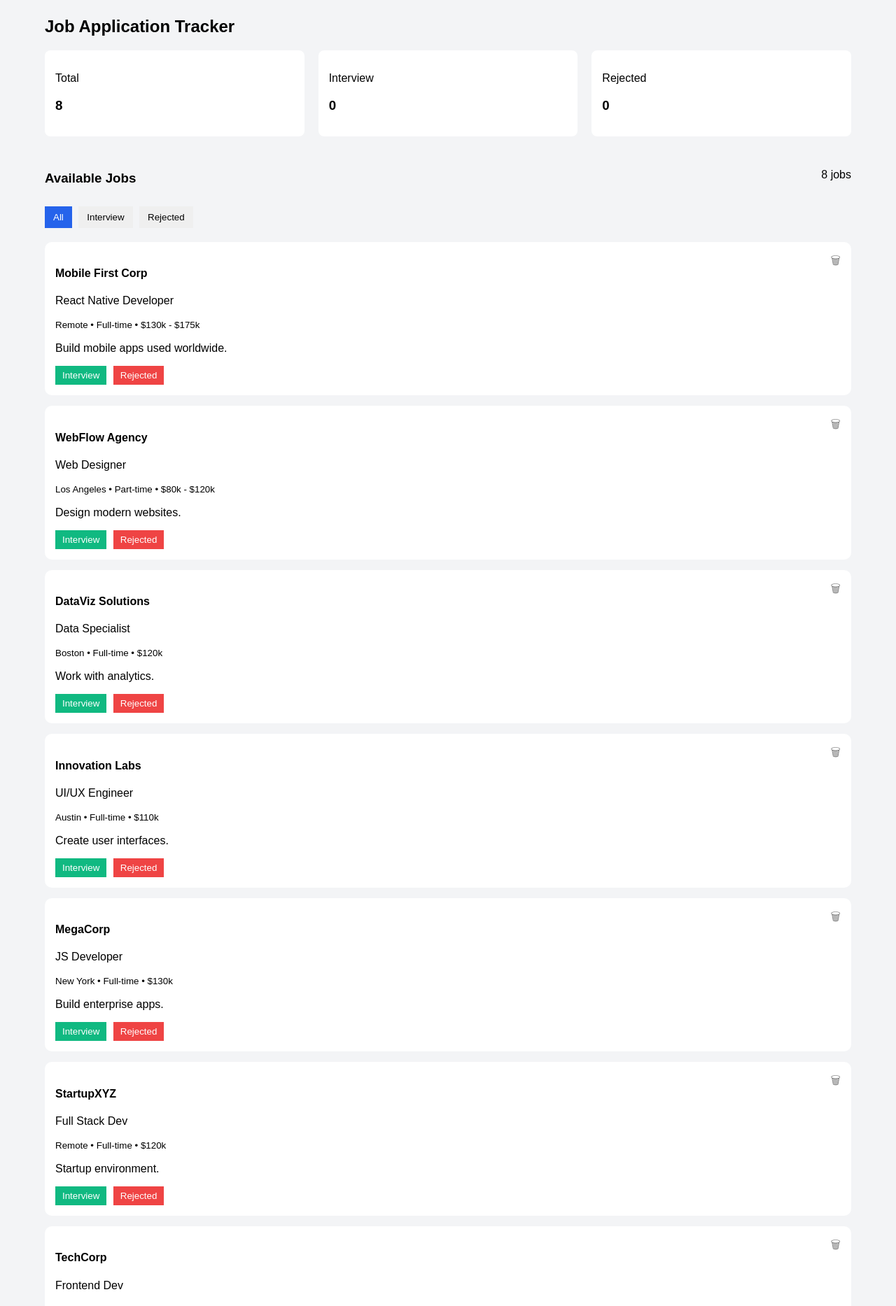
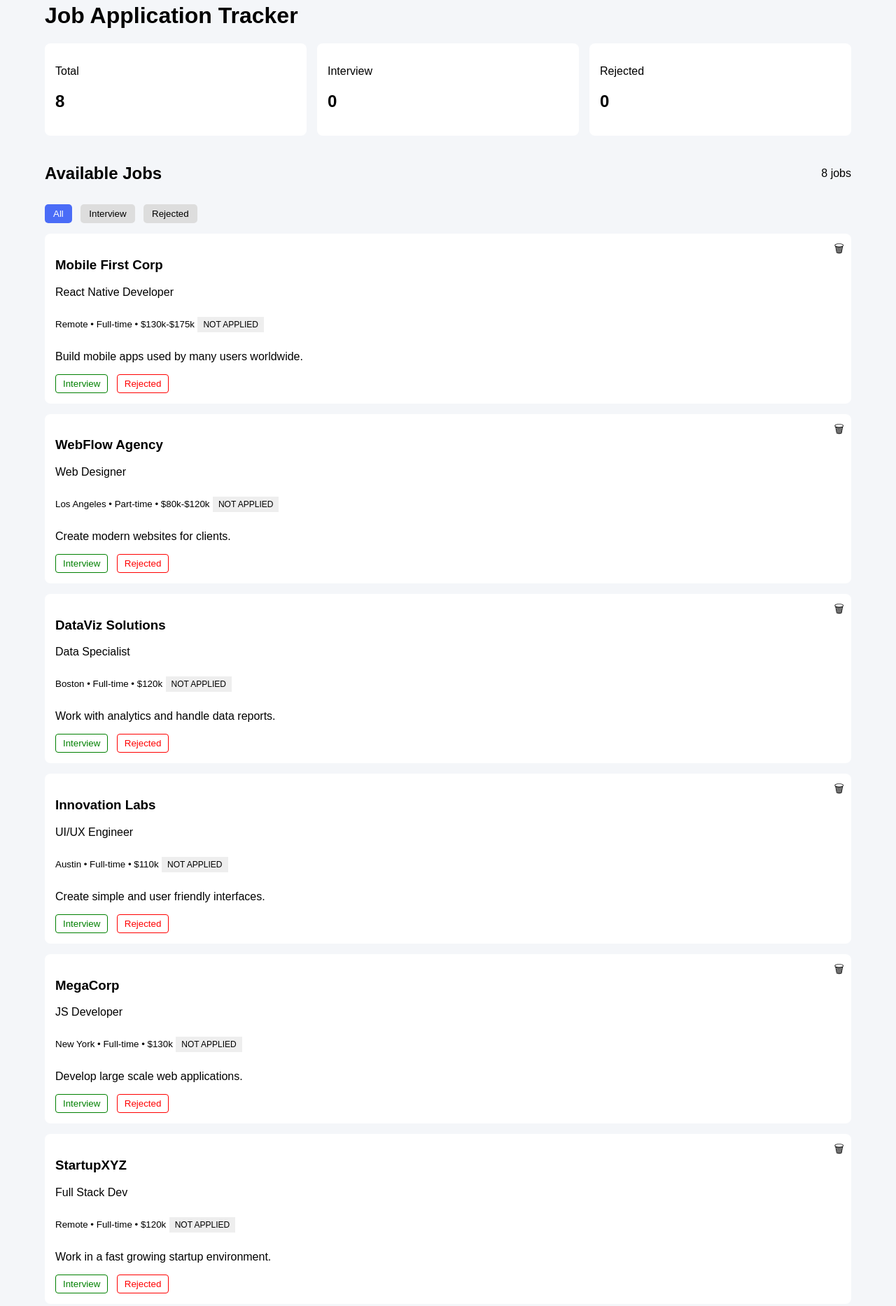
Before and after one commit to sumaiyamustaryesha/Job_Tracker_, a plain HTML site: page index.html in a window 1280 px wide. Shown: the part 16-1883 px from the top of the page at 70% size. Drawn offline with Linux system fonts and the light colour scheme.

Commit message:
commented for better read

```diff
--- a/index.html
+++ b/index.html
@@ -3,46 +3,176 @@
 <head>
     <meta charset="UTF-8">
     <meta name="viewport" content="width=device-width, initial-scale=1.0">
-    <title>Job Tracker</title>
+    <title>Job Application Tracker</title>
     <link rel="stylesheet" href="style.css">
 </head>
 <body>
 
     <div class="container">
-<!--test-->
-    <!-- Dashboard -->
-    <h2>Job Application Tracker</h2>
 
+        <h1>Job Application Tracker</h1>
+
+        <!-- dashboard -->
         <div class="dashboard">
             <div class="box">
                 <p>Total</p>
-            <h3 id="total">8</h3>
+                <h2 id="totalCount">8</h2>
             </div>
             <div class="box">
                 <p>Interview</p>
-            <h3 id="interview">0</h3>
+                <h2 id="interviewCount">0</h2>
             </div>
             <div class="box">
                 <p>Rejected</p>
-            <h3 id="rejected">0</h3>
+                <h2 id="rejectedCount">0</h2>
             </div>
         </div>
 
-    <!-- Jobs Section -->
-    <div class="job-header">
-        <h3>Available Jobs</h3>
-        <p id="jobCount">8 jobs</p>
+        <!-- jobs header -->
+        <div class="jobs-header">
+            <h2>Available Jobs</h2>
+            <p id="jobNumber">8 jobs</p>
         </div>
 
-    <!-- Tabs -->
+        <!-- tabs -->
         <div class="tabs">
-        <button class="tab active" onclick="showTab('all')">All</button>
-        <button class="tab" onclick="showTab('interviewTab')">Interview</button>
-        <button class="tab" onclick="showTab('rejectedTab')">Rejected</button>
+            <button class="tab active" data-tab="all">All</button>
+            <button class="tab" data-tab="interview">Interview</button>
+            <button class="tab" data-tab="rejected">Rejected</button>
         </div>
 
-    <!-- Cards -->
-    <div id="jobContainer"></div>
+        <!-- job cards -->
+        <div id="jobContainer" class="jobs">
+
+    <!-- Job 1 -->
+    <div class="card" data-status="none">
+        <span class="delete">🗑</span>
+        <h3>Mobile First Corp</h3>
+        <p>React Native Developer</p>
+        <small>Remote • Full-time • $130k-$175k</small>
+
+        <div class="status">NOT APPLIED</div>
+        <p>Build mobile apps used by many users worldwide.</p>
+
+        <div class="btns">
+            <button class="interview">Interview</button>
+            <button class="rejected">Rejected</button>
+        </div>
+    </div>
+
+    <!-- Job 2 -->
+    <div class="card" data-status="none">
+        <span class="delete">🗑</span>
+        <h3>WebFlow Agency</h3>
+        <p>Web Designer</p>
+        <small>Los Angeles • Part-time • $80k-$120k</small>
+
+        <div class="status">NOT APPLIED</div>
+        <p>Create modern websites for clients.</p>
+
+        <div class="btns">
+            <button class="interview">Interview</button>
+            <button class="rejected">Rejected</button>
+        </div>
+    </div>
+
+     <!-- Job 3 -->
+<div class="card" data-status="none">
+    <span class="delete">🗑</span>
+    <h3>DataViz Solutions</h3>
+    <p>Data Specialist</p>
+    <small>Boston • Full-time • $120k</small>
+
+    <div class="status">NOT APPLIED</div>
+    <p>Work with analytics and handle data reports.</p>
+
+    <div class="btns">
+        <button class="interview">Interview</button>
+        <button class="rejected">Rejected</button>
+    </div>
+</div>
+
+<!-- Job 4 -->
+<div class="card" data-status="none">
+    <span class="delete">🗑</span>
+    <h3>Innovation Labs</h3>
+    <p>UI/UX Engineer</p>
+    <small>Austin • Full-time • $110k</small>
+
+    <div class="status">NOT APPLIED</div>
+    <p>Create simple and user friendly interfaces.</p>
+
+    <div class="btns">
+        <button class="interview">Interview</button>
+        <button class="rejected">Rejected</button>
+    </div>
+</div>
+
+<!-- Job 5 -->
+<div class="card" data-status="none">
+    <span class="delete">🗑</span>
+    <h3>MegaCorp</h3>
+    <p>JS Developer</p>
+    <small>New York • Full-time • $130k</small>
+
+    <div class="status">NOT APPLIED</div>
+    <p>Develop large scale web applications.</p>
+
+    <div class="btns">
+        <button class="interview">Interview</button>
+        <button class="rejected">Rejected</button>
+    </div>
+</div>
+
+<!-- Job 6 -->
+<div class="card" data-status="none">
+    <span class="delete">🗑</span>
+    <h3>StartupXYZ</h3>
+    <p>Full Stack Dev</p>
+    <small>Remote • Full-time • $120k</small>
+
+    <div class="status">NOT APPLIED</div>
+    <p>Work in a fast growing startup environment.</p>
+
+    <div class="btns">
+        <button class="interview">Interview</button>
+        <button class="rejected">Rejected</button>
+    </div>
+</div>
+
+<!-- Job 7 -->
+<div class="card" data-status="none">
+    <span class="delete">🗑</span>
+    <h3>TechCorp</h3>
+    <p>Frontend Dev</p>
+    <small>San Francisco • Full-time • $140k</small>
+
+    <div class="status">NOT APPLIED</div>
+    <p>Build modern UI using React and tools.</p>
+
+    <div class="btns">
+        <button class="interview">Interview</button>
+        <button class="rejected">Rejected</button>
+    </div>
+</div>
+
+<!-- Job 8 -->
+<div class="card" data-status="none">
+    <span class="delete">🗑</span>
+    <h3>CloudNet</h3>
+    <p>Backend Dev</p>
+    <small>Seattle • Full-time • $135k</small>
+
+    <div class="status">NOT APPLIED</div>
+    <p>Manage server side logic and APIs.</p>
+
+    <div class="btns">
+        <button class="interview">Interview</button>
+        <button class="rejected">Rejected</button>
+    </div>
+</div>
+
+</div>
 
     </div>
 
--- a/script1.js
+++ b/script1.js
@@ -1,164 +1,109 @@
-let jobs = [
-    {
-        id: 1,
-        company: "Mobile First Corp",
-        role: "React Native Developer",
-        location: "Remote",
-        type: "Full-time",
-        salary: "$130k - $175k",
-        desc: "Build mobile apps used worldwide.",
-        status: "none"
-    },
-    {
-        id: 2,
-        company: "WebFlow Agency",
-        role: "Web Designer",
-        location: "Los Angeles",
-        type: "Part-time",
-        salary: "$80k - $120k",
-        desc: "Design modern websites.",
-        status: "none"
-    },
-    {
-        id: 3,
-        company: "DataViz Solutions",
-        role: "Data Specialist",
-        location: "Boston",
-        type: "Full-time",
-        salary: "$120k",
-        desc: "Work with analytics.",
-        status: "none"
-    },
-    {
-        id: 4,
-        company: "Innovation Labs",
-        role: "UI/UX Engineer",
-        location: "Austin",
-        type: "Full-time",
-        salary: "$110k",
-        desc: "Create user interfaces.",
-        status: "none"
-    },
-    {
-        id: 5,
-        company: "MegaCorp",
-        role: "JS Developer",
-        location: "New York",
-        type: "Full-time",
-        salary: "$130k",
-        desc: "Build enterprise apps.",
-        status: "none"
-    },
-    {
-        id: 6,
-        company: "StartupXYZ",
-        role: "Full Stack Dev",
-        location: "Remote",
-        type: "Full-time",
-        salary: "$120k",
-        desc: "Startup environment.",
-        status: "none"
-    },
-    {
-        id: 7,
-        company: "TechCorp",
-        role: "Frontend Dev",
-        location: "San Francisco",
-        type: "Full-time",
-        salary: "$140k",
-        desc: "React apps.",
-        status: "none"
-    },
-    {
-        id: 8,
-        company: "CloudNet",
-        role: "Backend Dev",
-        location: "Seattle",
-        type: "Full-time",
-        salary: "$135k",
-        desc: "Server systems.",
-        status: "none"
+let cards = document.querySelectorAll(".card");
+let tabs = document.querySelectorAll(".tab");
+
+let interviewCount = 0;
+let rejectedCount = 0;
+
+function updateDashboard() {
+    document.getElementById("interviewCount").innerText = interviewCount;
+    document.getElementById("rejectedCount").innerText = rejectedCount;
+    document.getElementById("totalCount").innerText = document.querySelectorAll(".card").length;
 }
-];
 
-let currentTab = "all";
+cards.forEach(card => {
 
-function renderJobs() {
-    let container = document.getElementById("jobContainer");
-    container.innerHTML = "";
+    let interviewBtn = card.querySelector(".interview");
+    let rejectedBtn = card.querySelector(".rejected");
+    let statusText = card.querySelector(".status");
+    let deleteBtn = card.querySelector(".delete");
 
-    let filtered = jobs.filter(j => {
-        if (currentTab === "all") return true;
-        return j.status === currentTab;
+    interviewBtn.addEventListener("click", function () {
+
+        if (card.dataset.status === "interview") {
+            card.dataset.status = "none";
+            statusText.innerText = "NOT APPLIED";
+            interviewCount--;
+        } else {
+            if (card.dataset.status === "rejected") rejectedCount--;
+            card.dataset.status = "interview";
+            statusText.innerText = "INTERVIEW";
+            interviewCount++;
+        }
+
+        updateDashboard();
     });
 
-    document.getElementById("jobCount").innerText = filtered.length + " jobs";
+    rejectedBtn.addEventListener("click", function () {
 
-    if (filtered.length === 0) {
-        container.innerHTML = `
-            <div class="empty">
-                <h3>No jobs available</h3>
-                <p>Check back later</p>
-            </div>
-        `;
-        return;
+        if (card.dataset.status === "rejected") {
+            card.dataset.status = "none";
+            statusText.innerText = "NOT APPLIED";
+            rejectedCount--;
+        } else {
+            if (card.dataset.status === "interview") interviewCount--;
+            card.dataset.status = "rejected";
+            statusText.innerText = "REJECTED";
+            rejectedCount++;
         }
 
-    filtered.forEach(job => {
-        let div = document.createElement("div");
-        div.className = "card";
-
-        div.innerHTML = `
-            <span class="delete" onclick="deleteJob(${job.id})">🗑</span>
-            <h4>${job.company}</h4>
-            <p>${job.role}</p>
-            <small>${job.location} • ${job.type} • ${job.salary}</small>
-            <p>${job.desc}</p>
-
-            <button class="btn interview" onclick="setStatus(${job.id}, 'interview')">Interview</button>
-            <button class="btn rejected" onclick="setStatus(${job.id}, 'rejected')">Rejected</button>
-        `;
-
-        container.appendChild(div);
+        updateDashboard();
     });
 
+    deleteBtn.addEventListener("click", function () {
+        if (card.dataset.status === "interview") interviewCount--;
+        if (card.dataset.status === "rejected") rejectedCount--;
+
+        card.remove();
         updateDashboard();
+    });
+});
+
+
+// TAB FILTER (very simple)
+tabs.forEach(tab => {
+    tab.addEventListener("click", function () {
+
+        document.querySelectorAll(".tab").forEach(t => t.classList.remove("active"));
+        this.classList.add("active");
+
+        let type = this.dataset.tab;
+
+        document.querySelectorAll(".card").forEach(card => {
+
+            if (type === "all") {
+                card.style.display = "block";
+            } else {
+                if (card.dataset.status === type) {
+                    card.style.display = "block";
+                } else {
+                    card.style.display = "none";
+                }
             }
 
-function setStatus(id, status) {
-    let job = jobs.find(j => j.id === id);
+        });
 
-    if (job.status === status) {
-        job.status = "none";
-    } else {
-        job.status = status;
+    });
+});
+
+let visibleCards = 0;
+
+document.querySelectorAll(".card").forEach(card => {
+    if (card.style.display !== "none") {
+        visibleCards++;
     }
+});
 
-    renderJobs();
+let container = document.getElementById("jobContainer");
+
+let oldMsg = document.querySelector(".empty");
+if (oldMsg) oldMsg.remove();
+
+if (visibleCards === 0) {
+    let msg = document.createElement("div");
+    msg.className = "empty";
+    msg.innerHTML = `
+        <h3>No jobs available</h3>
+        <p>Check again later</p>
+    `;
+    container.appendChild(msg);
 }
-
-function deleteJob(id) {
-    jobs = jobs.filter(j => j.id !== id);
-    renderJobs();
-}
-
-function updateDashboard() {
-    let interview = jobs.filter(j => j.status === "interview").length;
-    let rejected = jobs.filter(j => j.status === "rejected").length;
-
-    document.getElementById("interview").innerText = interview;
-    document.getElementById("rejected").innerText = rejected;
-    document.getElementById("total").innerText = jobs.length;
-}
-
-function showTab(tab) {
-    currentTab = tab === "all" ? "all" : tab.replace("Tab", "");
-
-    let tabs = document.querySelectorAll(".tab");
-    tabs.forEach(t => t.classList.remove("active"));
-    event.target.classList.add("active");
-
-    renderJobs();
-}
-
-renderJobs();
--- a/style.css
+++ b/style.css
@@ -1,96 +1,121 @@
+
 body {
+    margin: 0;
     font-family: Arial, sans-serif;
-    background: #f3f4f6;
-    margin: 0;
+    background: #f4f6f9;
 }
 
+/* container */
 .container {
     width: 90%;
     margin: auto;
-    padding: 20px;
 }
 
-h2 {
-    margin-bottom: 20px;
+/* title */
+h1 {
+    margin-top: 20px;
 }
 
-/* Dashboard */
+/* dashboard */
 .dashboard {
     display: flex;
-    gap: 20px;
-    margin-bottom: 30px;
+    gap: 15px;
+    margin: 20px 0;
 }
 
 .box {
-    flex: 1;
-    background: #fff;
+    background: white;
     padding: 15px;
     border-radius: 8px;
+    flex: 1;
 }
 
-/* Header */
-.job-header {
+/* jobs header */
+.jobs-header {
     display: flex;
     justify-content: space-between;
-    margin-bottom: 10px;
+    align-items: center;
 }
 
-/* Tabs */
+/* tabs */
 .tabs {
-    margin-bottom: 20px;
+    margin-top: 10px;
 }
 
 .tab {
-    padding: 8px 12px;
+    padding: 6px 12px;
     border: none;
-    margin-right: 5px;
+    background: #ddd;
+    margin-right: 8px;
+    cursor: pointer;
+    border-radius: 5px;
+}
+
+.tab.active {
+    background: #4a6cf7;
+    color: white;
+}
+
+/* job list */
+.jobs {
+    margin-top: 15px;
+}
+
+/* card */
+.card {
+    background: white;
+    padding: 15px;
+    border-radius: 8px;
+    margin-bottom: 15px;
+    position: relative;
+}
+
+/* delete icon */
+.delete {
+    position: absolute;
+    right: 10px;
+    top: 10px;
     cursor: pointer;
 }
 
-.active {
-    background: #2563eb;
-    color: white;
+/* status */
+.status {
+    margin: 10px 0;
+    padding: 4px 8px;
+    background: #eee;
+    display: inline-block;
+    font-size: 12px;
 }
 
-/* Card */
-.card {
-    background: white;
-    padding: 15px;
-    border-radius: 10px;
-    margin-bottom: 15px;
-}
-
-.btn {
-    padding: 6px 10px;
-    margin-right: 5px;
-    border: none;
+/* buttons */
+.btns button {
+    padding: 5px 10px;
+    margin-right: 8px;
     cursor: pointer;
+    border-radius: 4px;
 }
 
 .interview {
-    background: #10b981;
-    color: white;
+    border: 1px solid green;
+    color: green;
+    background: white;
 }
 
 .rejected {
-    background: #ef4444;
-    color: white;
+    border: 1px solid red;
+    color: red;
+    background: white;
 }
 
-.delete {
-    float: right;
-    cursor: pointer;
+/* empty message */
+.empty {
+    text-align: center;
+    margin-top: 40px;
     color: gray;
 }
 
-/* Empty */
-.empty {
-    text-align: center;
-    margin-top: 50px;
-    color: gray;
-}
 
-/* Responsive */
+/* ✅ simple responsive (DO NOT REMOVE) */
 @media (max-width: 600px) {
     .dashboard {
         flex-direction: column;
```
Lines whose indentation alone changed are shown as unchanged.
